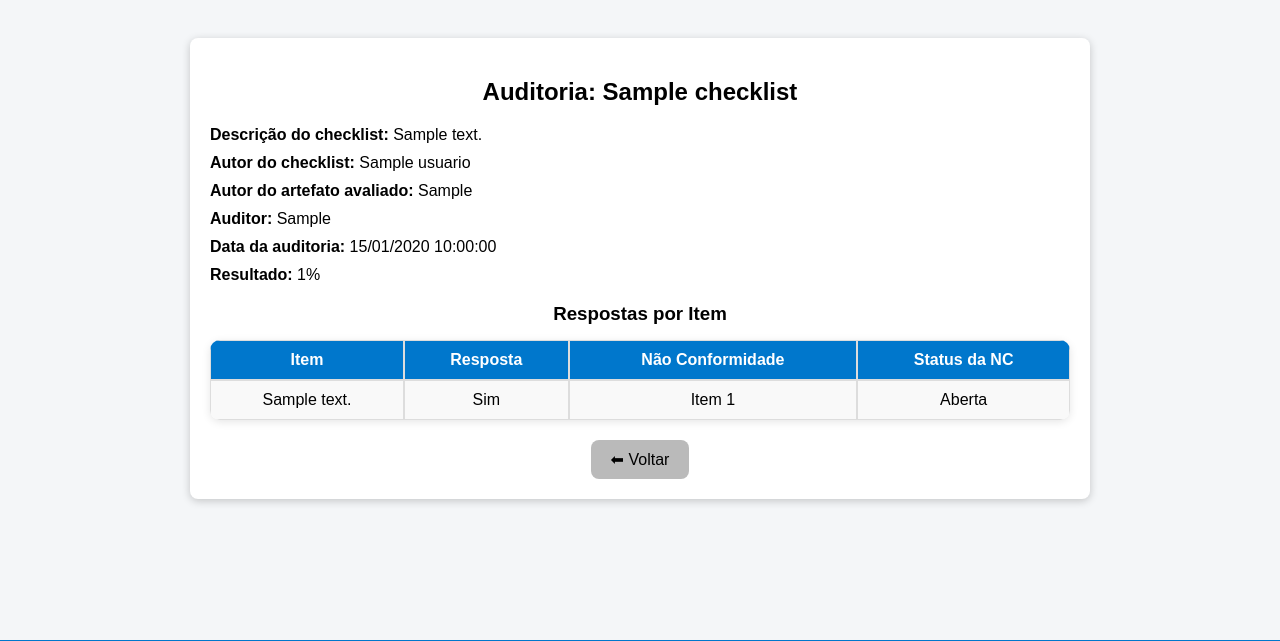
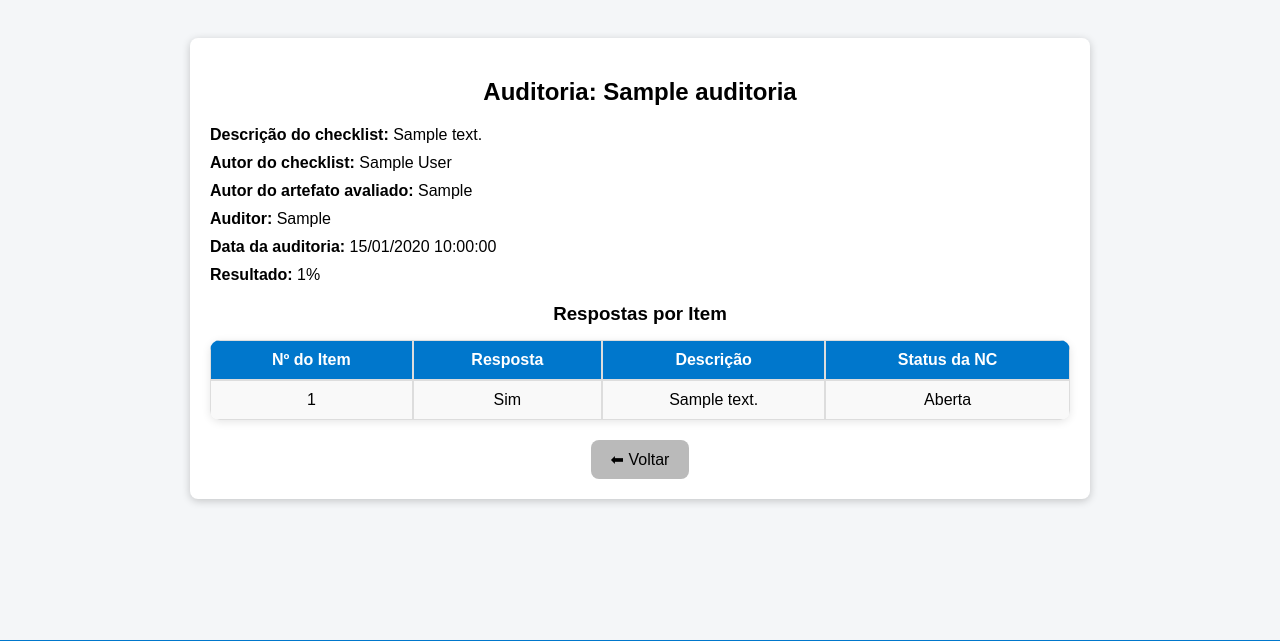
Before and after one commit to Praesjean/Projeto-Ferramenta-de-Auditoria, a PHP site: page /assets/pages/ver_auditoria.php?id=1 in a window 1280 px wide. Shown: the part 72-713 px from the top of the page. Run offline with PHP 8.4, Linux system fonts and the light colour scheme; the visitor is signed in with stand-in values (Sample User, id 1); tables that the repository leaves empty hold one stand-in row (values such as "Sample post").

Commit message:
Arrumando auditoria
Arrumando a auditoria

```diff
--- a/SistemaAuditoria/assets/pages/ver_auditoria.php
+++ b/SistemaAuditoria/assets/pages/ver_auditoria.php
@@ -11,6 +11,7 @@ if (!isset($_SESSION['usuario_id'])) {
 }
 
 $usuario_id = $_SESSION['usuario_id'];
+$usuario_nome = $_SESSION['usuario_nome'];
 
 if (!isset($_GET['id'])) {
     header("Location: historico.php");
@@ -19,28 +20,29 @@ if (!isset($_GET['id'])) {
 
 $auditoria_id = intval($_GET['id']);
 
-$sql = "SELECT a.id, a.resultado, a.realizado_em,
-               c.titulo, c.descricao AS checklist_desc,
-               c.auditor, c.autor_documento,
-               u.nome AS autor_checklist
-        FROM auditorias a
-        JOIN checklists c ON a.checklist_id = c.id
-        JOIN usuarios u ON c.usuario_id = u.id
-        WHERE a.id = ? AND a.usuario_id = ?";
-$stmt = $conn->prepare($sql);
-$stmt->bind_param("ii", $auditoria_id, $usuario_id);
-$stmt->execute();
-$auditoria = $stmt->get_result()->fetch_assoc();
+$sqlAuditoria = "SELECT id, checklist_id, resultado, realizado_em,
+                        titulo_checklist AS titulo, descricao_checklist AS checklist_desc,
+                        autor_documento, auditor_responsavel
+                 FROM auditorias
+                 WHERE id = ? AND usuario_id = ?";
+$stmtAud = $conn->prepare($sqlAuditoria);
+$stmtAud->bind_param("ii", $auditoria_id, $usuario_id);
+$stmtAud->execute();
+$auditoria = $stmtAud->get_result()->fetch_assoc();
 
 if (!$auditoria) {
     die("Auditoria não encontrada.");
 }
 
-$sqlRespostas = "SELECT ai.id AS item_numero, ai.descricao AS item, ar.resposta, nc.descricao AS nc_desc, nc.status AS nc_status
+$contador = 1;
+
+$sqlRespostas = "SELECT ar.item_id, ar.descricao_item, ar.resposta,
+                        nc.status AS nc_status
                  FROM auditoria_respostas ar
-                 JOIN checklist_itens ai ON ar.item_id = ai.id
-                 LEFT JOIN nao_conformidades nc ON nc.auditoria_id = ar.auditoria_id AND nc.item_id = ai.id
-                 WHERE ar.auditoria_id = ?";
+                 LEFT JOIN nao_conformidades nc
+                    ON nc.auditoria_id = ar.auditoria_id AND nc.item_id = ar.item_id
+                 WHERE ar.auditoria_id = ?
+                 ORDER BY ar.item_id";
 $stmtRes = $conn->prepare($sqlRespostas);
 $stmtRes->bind_param("i", $auditoria_id);
 $stmtRes->execute();
@@ -74,29 +76,32 @@ $respostas = $stmtRes->get_result();
     <div class="container">
         <h2>Auditoria: <?php echo htmlspecialchars($auditoria['titulo']); ?></h2>
         <p><strong>Descrição do checklist:</strong> <?php echo htmlspecialchars($auditoria['checklist_desc']); ?></p>
-        <p><strong>Autor do checklist:</strong> <?php echo htmlspecialchars($auditoria['autor_checklist']); ?></p>
+        <p><strong>Autor do checklist:</strong> <?php echo htmlspecialchars($usuario_nome); ?></p>
         <p><strong>Autor do artefato avaliado:</strong> <?php echo htmlspecialchars($auditoria['autor_documento']); ?></p>
-        <p><strong>Auditor:</strong> <?php echo htmlspecialchars($auditoria['auditor']); ?></p>
+        <p><strong>Auditor:</strong> <?php echo htmlspecialchars($auditoria['auditor_responsavel']); ?></p>
         <p><strong>Data da auditoria:</strong> <?php echo date("d/m/Y H:i:s", strtotime($auditoria['realizado_em'])); ?></p>
         <p><strong>Resultado:</strong> <?php echo $auditoria['resultado']; ?>%</p>
 
         <h3>Respostas por Item</h3>
         <table>
             <tr>
-                <th>Item</th>
+                <th>Nº do Item</th>
                 <th>Resposta</th>
-                <th>Não Conformidade</th>
+                <th>Descrição</th>
                 <th>Status da NC</th>
             </tr>
+
             <?php
             $temNC = false;
             while($r = $respostas->fetch_assoc()) {
-                if (!empty($r['nc_desc'])) {
+                $numero = $contador++;
+
+                if (!empty(trim($r['nc_status'] ?? ''))) {
                     $temNC = true;
                 }
             ?>
                 <tr>
-                    <td><?php echo htmlspecialchars($r['item']); ?></td>
+                    <td><?php echo $numero; ?></td>
                     <td>
                         <?php
                         switch (strtoupper($r['resposta'])) {
@@ -104,7 +109,6 @@ $respostas = $stmtRes->get_result();
                                 echo 'Sim';
                                 break;
                             case 'NAO':
-                            case 'NÃO':
                                 echo 'Não';
                                 break;
                             case 'NA':
@@ -116,19 +120,12 @@ $respostas = $stmtRes->get_result();
                         ?>
                     </td>
 
-                    <td>
-                        <?php
-                            if (!empty($r['nc_desc'])) {
-                            echo "Item " . htmlspecialchars($r['item_numero']);
-                            } else {
-                            echo "";
-                            }
-                        ?>
-                    </td>
+                    <td><?php echo htmlspecialchars($r['descricao_item']); ?></td>
 
                     <td>
                         <?php
-                        switch (strtoupper($r['nc_status'])) {
+                        $status = strtoupper(trim($r['nc_status'] ?? ''));
+                        switch ($status) {
                             case 'ABERTA':
                                 echo 'Aberta';
                                 break;
```
Also changed, not shown: SistemaAuditoria/assets/pages/historico.php (+4 -5 lines), SistemaAuditoria/assets/pages/realizar_auditoria.php (+30 -4 lines), SistemaAuditoria/auditoria.sql (+8 -6 lines).
